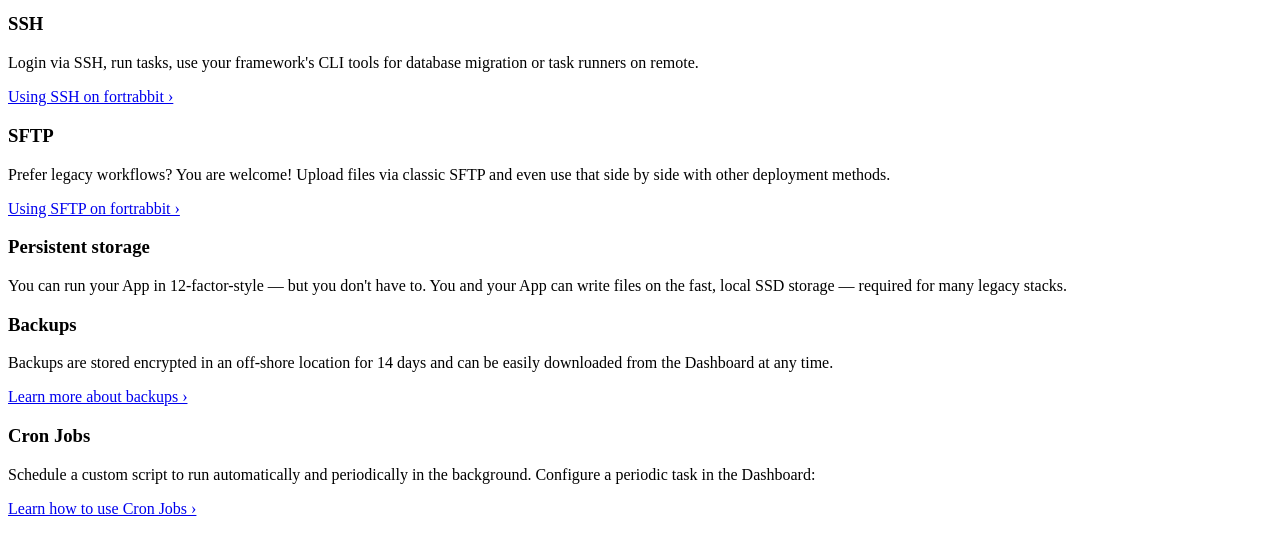
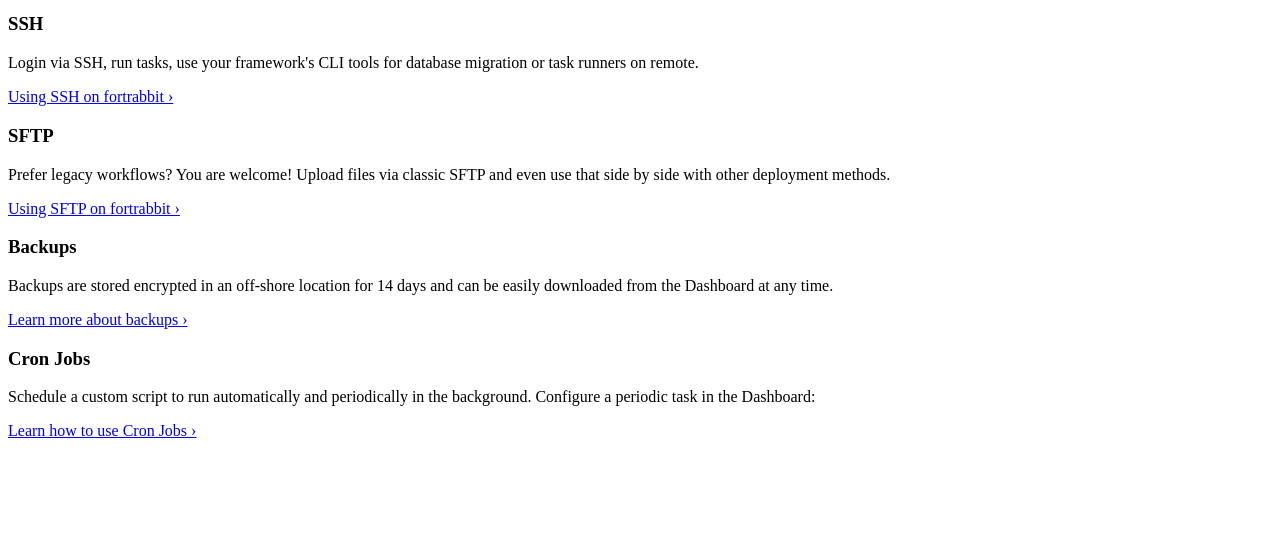
Before and after one commit to fortrabbit/legal, a PHP site: template app-aspects-uni.twig in a window 1280 px wide. Shown: the part 469-1003 px from the top of the page. After the commit the page ends 907 px from the top, so only its background shows below. Run offline with PHP 8.4, Linux system fonts and the light colour scheme; the template is opened without the code that fills it, so the values that code supplies are empty; some libraries are stand-ins or nearby versions.

Commit message:
Squashed 'templates/snippets/shared-snippets/' changes from d30a684204..335a85bb92
335a85bb92 Merge branch 'master' of git.dev.frbit.com:frtrabbit-dash into universal
d5c8846427 pro aspects
b63d4db503 clean up
af6bd9c299 removed persisten storage from Uni Apps
36920629cc condition when to show explore features (not in dahsboard)
d43f40e294 new ID for scrolling

git-subtree-dir: templates/snippets/shared-snippets
git-subtree-split: 335a85bb924491650c19afa25bac1db82d24277b

```diff
--- a/app-aspects-uni.twig
+++ b/app-aspects-uni.twig
@@ -6,7 +6,6 @@
     * …
 
 #}
-
 
 
 <div class="row sectionHeading m-top-xl spacey" id="general-features">
@@ -57,9 +56,6 @@
 
 
     <div class="third half-t">
-        {# TODO:
-            write something here, see/compare with app-aspects-pro
-        #}
         <h3 id="app-universal">
             Open for everyone
         </h3>
@@ -70,13 +66,6 @@
             <a href="{{ help_url }}/app-uni">Learn about the Universal Stack ›</a>
         </p>
     </div>
-
-
-    {#
-        TODO: / TBD
-        Frank: following sentences should compare Simple pricing with Compnennts
-        Delete the following, or re-edit and include it:
-    #}
 
     <div class="third half-t">
         <h3 id="plans">
@@ -112,14 +101,6 @@
     </div>
 
     <div class="third half-t">
-        <h3 id="storage">
-            Persistent storage
-        </h3>
-        <p>
-            You can run your App in 12-factor-style — but you don't have to. You and your App can write files on the fast, local SSD storage — required for many legacy stacks.
-        </p>
-    </div>
-    <div class="third half-t">
         <h3 id="backups">
             Backups
         </h3>
--- a/company-plans-aspects.twig
+++ b/company-plans-aspects.twig
@@ -11,7 +11,7 @@
         </p>
     </div>
     <div class="third half-t">
-        <h3 class="anchored" id="delegation">
+        <h3 class="anchored" id="company-members">
             Delegation
         </h3>
         <p>
```
Also changed, not shown: app-aspects-pro.twig (+11 -2 lines), platform-aspects.twig (+2 -15 lines).
